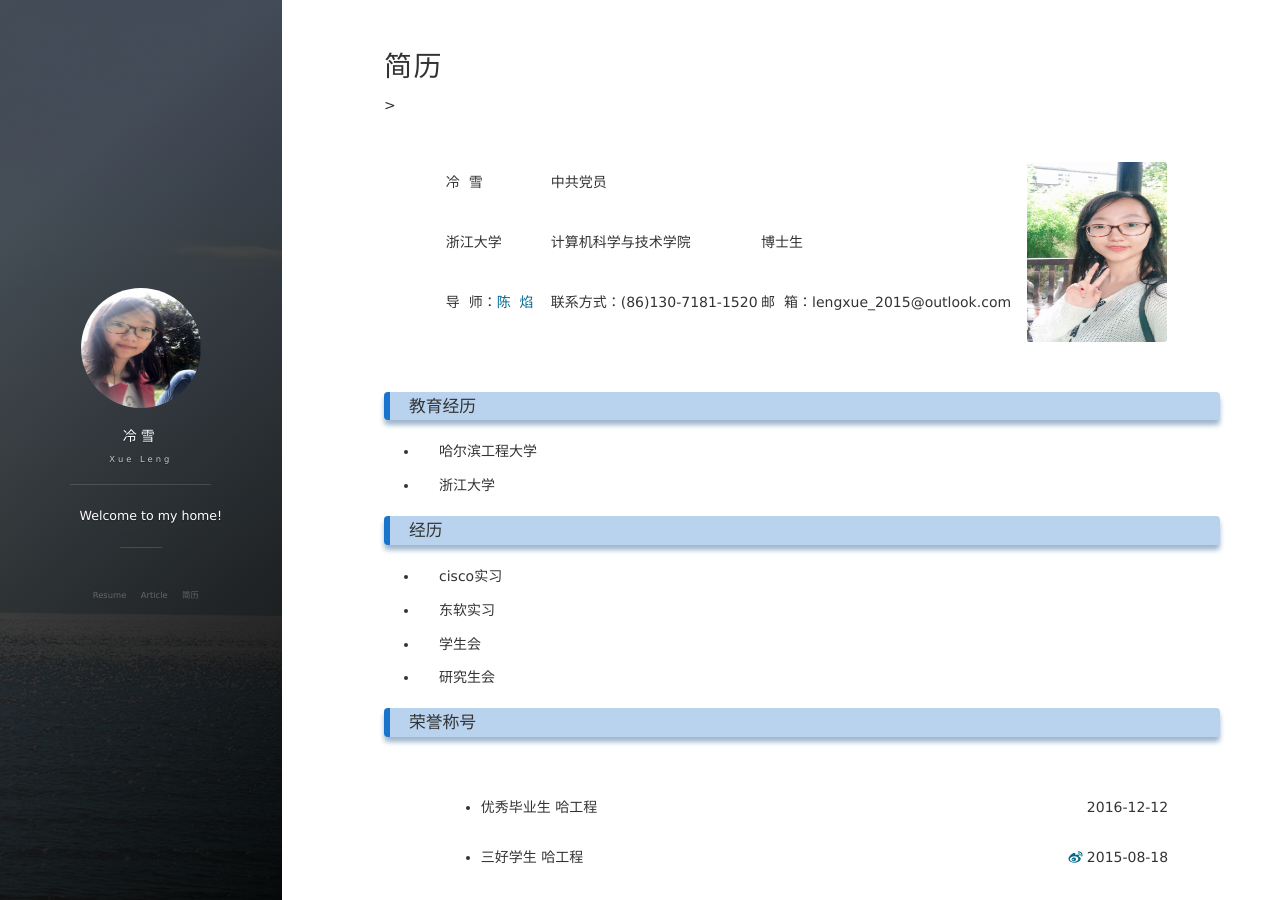
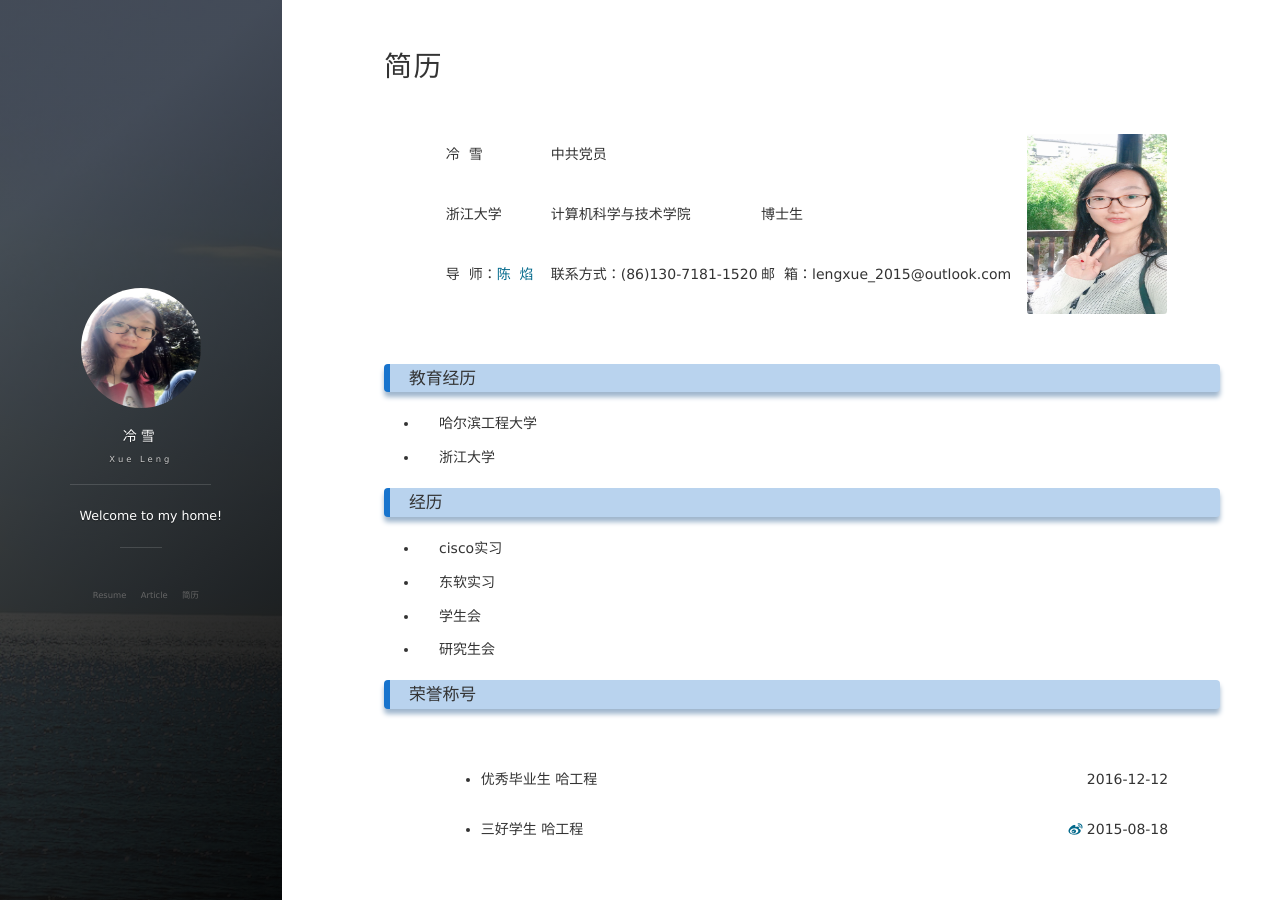
Before and after one commit to lxv458/OldWeb, a Jekyll site: the page built from about.md, in a window 1280 px wide and 900 px high. Built offline with Jekyll 4.4.1, drawn with Linux system fonts in a browser that asks for light colours; nearby versions of some CDN libraries; comment, search, counter and statistics services are not loaded.

Commit message:
basic information

```diff
--- a/about.md
+++ b/about.md
@@ -6,7 +6,7 @@ title: 简历
 	<tr>
 		<td align="center" colspan="3"> </td>
 		<td align="center" rowspan="4" style="vertical-align:middle"><img src="/images/leng/resume/myself.jpg" width="140" height="180" /></td>
-	</tr>>
+	</tr>
 	<tr>
 		<td align="left">冷&nbsp;&nbsp;雪</td>
 		<td align="left">中共党员</td>
```
